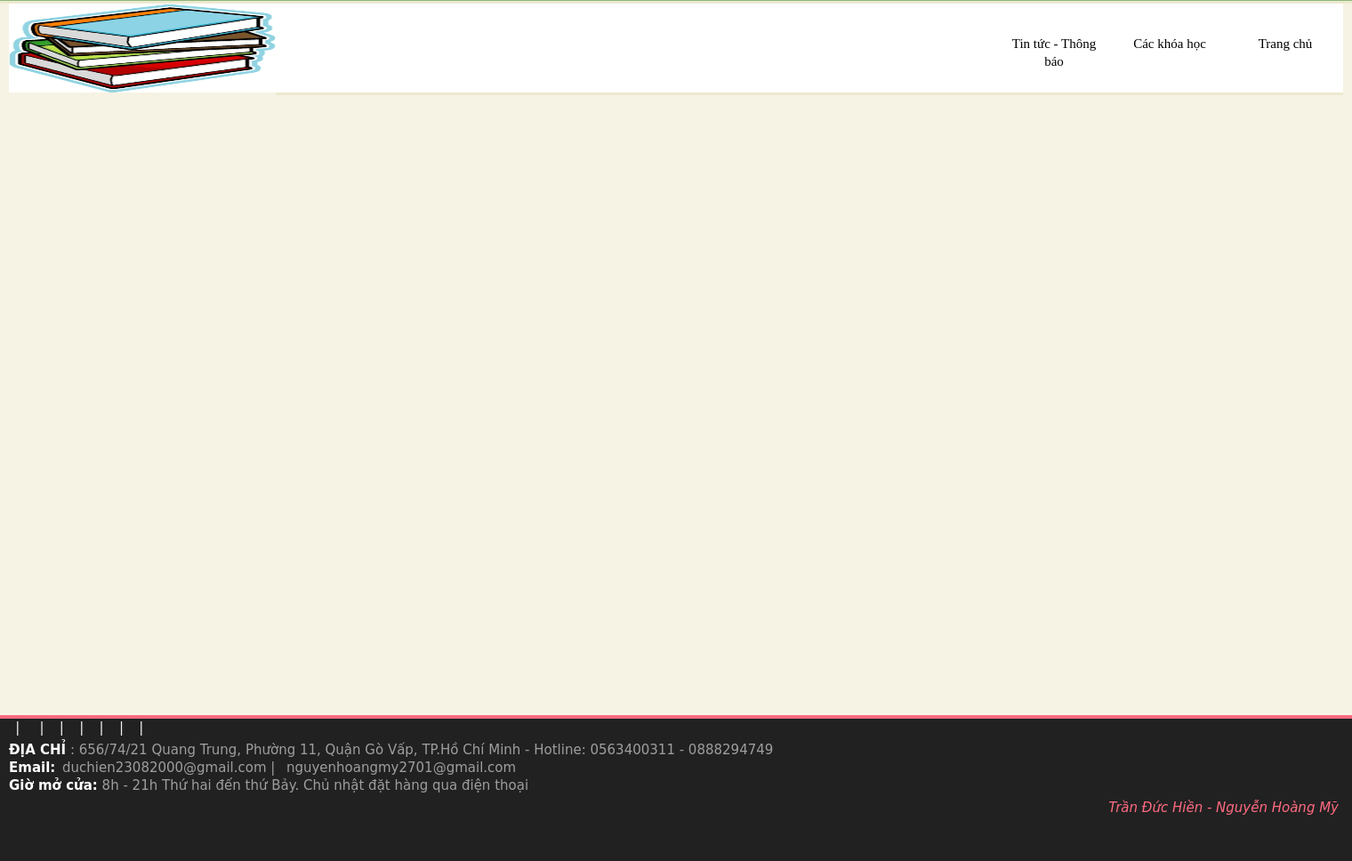
After one commit to baophuc158/Nhom-9-PTUD, a PHP site: page / in a window 1520 px wide. The commit adds this page. Shown: the part 324-1292 px from the top of the page at 89% size. Run offline with PHP 8.4, Linux system fonts and the light colour scheme.

Commit message:
testcode
Co-Authored-By: baophuc158 <97493800+baophuc158@users.noreply.github.com>
Co-Authored-By: nguyenanhkhoi761 <102571538+nguyenanhkhoi761@users.noreply.github.com>

```diff
--- a/css/style.css
+++ b/css/style.css
@@ -16,11 +16,11 @@ body {
 }
 
 .menutren {
+    color: rgb(240, 24, 24);
     top: 0;
     margin: 0 auto;
     border-bottom: solid 3px #ede9d0;
     text-transform: uppercase;
-    font-weight: bold;
 }
 
 .menutren ul {
--- /dev/null
+++ b/index.php
@@ -0,0 +1,267 @@
+<!DOCTYPE html>
+<html lang="en">
+
+<head>
+    <meta charset="UTF-8">
+    <meta http-equiv="X-UA-Compatible" content="IE=edge">
+    <meta name="viewport" content="width=device-width, initial-scale=1.0">
+    <title>Trang Chủ</title>
+</head>
+<style>
+    @charset "utf-8";
+
+/* CSS Document */
+
+* {
+    margin: 0;
+    padding: 0;
+}
+
+body {
+    font-family: "Arial,Arial,Helvetica,sans-serif";
+    font-size: 14px;
+    line-height: 20px;
+    background: #f6f3e4;
+}
+
+.menutren {
+    background-color:#88b77b;
+    top: 0;
+    margin: 0 auto;
+    border-bottom: solid 3px #ede9d0;
+}
+
+.menutren ul {
+    padding: 10px;
+    padding-bottom: 5px;
+    border-radius: 5px;
+    margin: 0 auto;
+    width: 1500px;
+    overflow: hidden;
+}
+
+.menutren ul li {
+    list-style: none;
+    float: left;
+    padding-top: 10px;
+    position: relative;
+}
+
+.menutren ul li a {
+    text-decoration: none;
+    padding: 30px 5px;
+    cursor: pointer;
+    border-top: none;
+    color: #444;
+    font-size: 15px;
+}
+
+.menutren ul li a:hover {
+    color: rgb(250, 249, 249);
+}
+
+.menutren ul li a.home:hover{
+    background-color: #CCC;
+}
+
+.menutren ul li.active a:hover {
+    background-color: #da4902;
+}
+
+
+/* END Menu ngang trên */
+
+
+/* đăng kí đăng nhâp*/
+
+h4 {
+    padding: 2px;
+    float: right;
+    margin-right: 50px;
+    color: #CCC;
+}
+
+h4 a {
+    color: rgba(7, 4, 4, 0.199);
+    text-decoration: none;
+}
+
+h4 a:hover {
+    color: #999;
+    text-decoration: underline;
+}
+/* Phần MENU*/
+
+#nav {
+    width: 1500px;
+    margin: 0 auto;
+    height: 800px;
+}
+
+#nav-logo {
+    width: 1500px;
+    height: 100px;
+    background: #FFF;
+}
+
+.logo {
+    width:30%;
+    margin-left: 0px;
+}
+
+/*menu dưới banner */
+
+#menu {
+    height:100px;
+    background-color: white;
+    float: right;
+    width: 80%;
+    border-bottom: solid 3px #ede9d0;
+}
+
+#menu ul {
+    list-style: none;
+}
+
+#menu ul li {
+    padding:10px;
+    margin-top:25px;
+    text-align:center;
+    float: right;
+    position: relative;
+}
+
+#menu ul li a {
+    display: block;
+    color: black;
+    text-decoration: none;
+    width: 110px;
+    font-size: 15px;
+}
+
+#menu ul li a:hover {
+    background: #FFF;
+    color: #666;
+}
+
+
+
+
+
+/*chân website */
+
+#footer {
+    font-family: "Comic Sans MS";
+    float: left;
+    width: 100%;
+    height: 160px;
+    border-top: 4px solid #ff6a80;
+    color: #9e9e9e;
+    background-color: #212121;
+}
+
+#footer a {
+    margin-left: 3px;
+}
+
+#footer p {
+    text-align: left;
+    margin: 0;
+    padding-top: 5px;
+    font-size: 15px;
+    margin-left: 10px;
+}
+
+#footer-right {
+    color: #ff6a80;
+    float: right;
+    font-style: italic;
+    padding-right: 15px;
+}
+
+#footer p a {
+    color: #9e9e9e;
+    text-decoration: none;
+    font-size: 15px;
+}
+
+#footer p a:hover {
+    color: #ff6a80;
+}
+
+.phan2 a {
+    color: #f8f3f3;
+    font-size: 15px;
+    text-decoration: none;
+    float: left;
+}
+
+.phan2 a:hover {
+    color: #ff6a80;
+}
+
+
+/*end trang */
+
+
+</style>
+
+<body>
+    <div class="menutren">
+        <ul>
+            <li>
+                <a class="home" href="index.php"><img src="img/home.jpg" style="heght:50px; width:50px;" /></a>
+            </li>
+            <li><p>ĐT: 0563422001</p>
+            Email:<a href="">duchien23082000@gmail.com</a>
+            </li>
+            <h4><img src="image/account.png" />&nbsp;<a href="dnhap.html">Đăng nhập</a> &nbsp;</h4>
+        </ul>
+    </div>
+
+    <!--khung bao trang-->
+    <div id="nav">
+        <!--Banner-->
+        <div id="nav-logo" style="background:#CCC">
+            <div class="logo">
+                <a href="index.php"><img src="img/logo.jpg" style="width:300px; height:100px; float:left;" />
+            </div>
+               <!--Tìm Kiếm-->
+               <div id="menu">
+        	<ul>
+            	<li><a href="index.php">Trang chủ</a></li>
+                <li><a href="#">Các khóa học</a></li>
+                <li><a href="#">Tin tức - Thông báo</a></li>
+            </ul>
+                </div>
+        </div>
+    </div>
+    <!--hết banner-->
+
+
+
+
+
+    <div id="footer">
+
+
+        <div class="phan2">
+            <a href="ptthanhtoan.html">&nbsp;&nbsp; |</a>
+            <a href="" target="_blank">&nbsp; &nbsp; | </a>
+            <a href="ptthanhtoan.html">&nbsp; &nbsp;|</a>
+            <a href="">&nbsp; &nbsp;|</a>
+            <a href="">&nbsp; &nbsp;|</a>
+            <a href="#Camnhan">&nbsp; &nbsp;|</a>
+            <a href="">&nbsp; &nbsp;|</a>
+        </div>
+        <br />
+        <p>
+            <b style="color: #FFF;">ĐỊA CHỈ</b> : 656/74/21 Quang Trung, Phường 11, Quận Gò Vấp, TP.Hồ Chí Minh - Hotline: 0563400311 - 0888294749 <br /> <b style="color: #FFF;">Email:</b> <a href="mailto:duchien23082000@gmail.com">duchien23082000@gmail.com</a>&nbsp;|&nbsp;
+            <a href="mailto:nguyenhoangmy2701@gmail.com">nguyenhoangmy2701@gmail.com</a> <br> <b style="color: #FFF;">Giờ mở cửa:</b> 8h - 21h Thứ hai đến thứ Bảy. Chủ nhật đặt hàng qua điện thoại </p>
+        <p id="footer-right">Trần Đức Hiền - Nguyễn Hoàng Mỹ</p>
+
+    </div>
+    <!---hết chân webstie----->
+</body>
+
+</html>
```
Also changed, not shown: img/home.jpg (added), img/logo.jpg (added), login.php (renamed from php/login.php).
